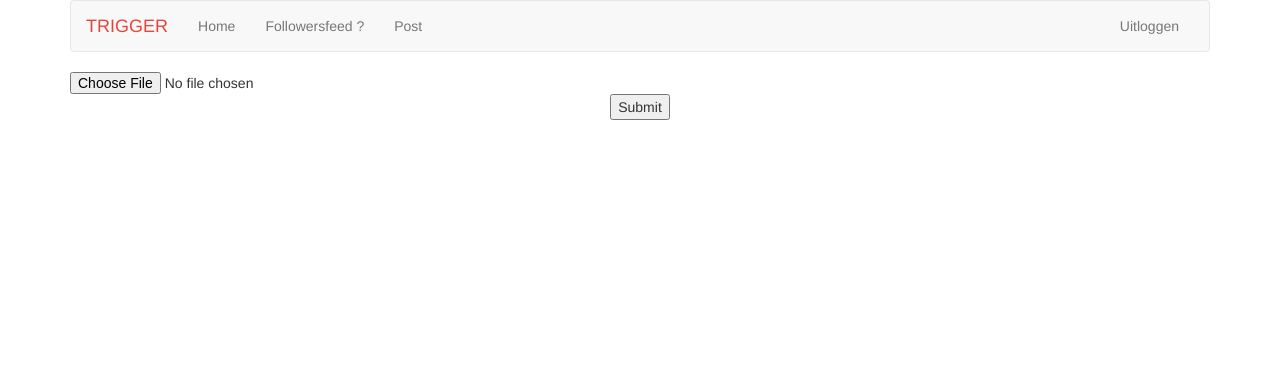
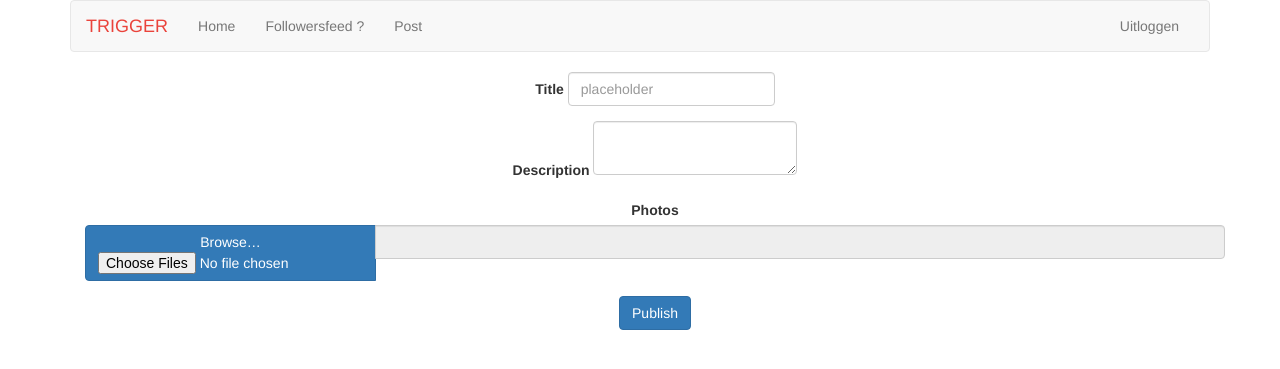
Before and after one commit to skylerf1/Trigger, a Flask app: page /upload in a window 1280 px wide. Shown: the top 369 px of the page. Run offline with Flask 2, Linux system fonts and the light colour scheme; a user stored in the database is signed in; some libraries are stand-ins or nearby versions.

Commit message:
updates uploads en db

```diff
--- a/application.py
+++ b/application.py
@@ -41,15 +41,24 @@
 
 photos = UploadSet('photos', IMAGES)
 
+
 app.config['UPLOADED_PHOTOS_DEST'] = 'static/img'
 configure_uploads(app, photos)
 
 @app.route('/upload', methods=['GET', 'POST'])
 @login_required
 def upload():
-    if request.method == 'POST' and 'photo' in request.files:
-        filename = photos.save(request.files['photo'])
-        return filename
+    if request.method == 'POST':
+
+
+        photo_description = (request.form.get("inputDescription"))
+        photo_name = (request.form.get("file"))
+
+        db.execute("INSERT INTO gallery (photo_description, photo_name, photo_user_id) VALUES (:photo_description, :photo_name, :photo_user_id);", \
+            photo_description = photo_description, photo_name = photo_name, photo_user_id = session["user_id"])
+
+
+        return redirect(url_for("upload"))
     return render_template('upload.html')
 
 
--- a/templates/upload.html
+++ b/templates/upload.html
@@ -1,16 +1,100 @@
 {% extends "layout.html" %}
+<!DOCTYPE html>
+<html lang="en">
+<head>
+
+
+    <link rel="stylesheet" href="https://maxcdn.bootstrapcdn.com/bootstrap/3.3.2/css/bootstrap.min.css">
+
+    <link href="http://getbootstrap.com/examples/jumbotron-narrow/jumbotron-narrow.css" rel="stylesheet">
+
+    <script src="/static/js/jquery-3.1.1.js"></script>
+    <style>
+        .btn-file {
+            position: relative;
+            overflow: hidden;
+        }
+
+        .btn-file input[type=file] {
+            position: absolute;
+            top: 0;
+            right: 0;
+            min-width: 100%;
+            min-height: 100%;
+            font-size: 100px;
+            text-align: right;
+            filter: alpha(opacity=0);
+            opacity: 0;
+            outline: none;
+            background: white;
+            cursor: inherit;
+            display: block;
+        }
+    </style>
+
+</head>
 {% block main %}
-{% block title %}
+<body>
+
+    <div class="container">
+        <div class="header">
+
+        </div>
+
+        <form role="form" method="post" action="/upload"><!-- moet nog worden veranderd-->
+
+            <!-- Form Name -->
+
+
+            <!-- Text input-->
+            <div class="form-group">
+                <label for="txtTitle">Title</label>
+
+                <input id="txtTitle" name="inputTitle" type="text" placeholder="placeholder" class="form-control input-md">
+
+            </div>
+
+            <!-- Textarea -->
+            <div class="form-group">
+                <label for="txtPost">Description</label>
+
+                <textarea class="form-control" id="txtPost" name="inputDescription"></textarea>
+
+            </div>
+
+            <div class="form-group">
+                <label for="txtPost">Photos</label>
+
+                <div class="input-group">
+                    <span class="input-group-btn">
+                    <span class="btn btn-primary btn-file">
+                        Browse… <input type="file" id="fileupload" name="file" multiple>
+                    </span>
+                    </span>
+                    <input type="text" class="form-control" readonly>
+                </div>
+
+            </div>
+
+
+
+
+
+
+
+            <div class="form-group">
+
+                <p class="text-center">
+                    <input id="singlebutton" name="singlebutton" class="btn btn-primary" type="submit" value="Publish" />
+                </p>
+            </div>
+
+
+</body>
 {% endblock %}
-<html>
-<head>
-    <title>Upload</title>
-</head>
-<body>
-<form method=POST enctype=multipart/form-data action="{{ url_for('upload') }}">
-    <input type=file name=photo>
-    <input type="submit">
-</form>
-</body>
+
 </html>
-{% endblock %}
+<!---->
+<!--<form method=POST enctype=multipart/form-data action="{{ url_for('upload') }}">-->
+<!--    <input type=file name=photo>-->
+<!--    <input type="submit">-->
```
Also changed, not shown: trigger.db, 1 other file.
